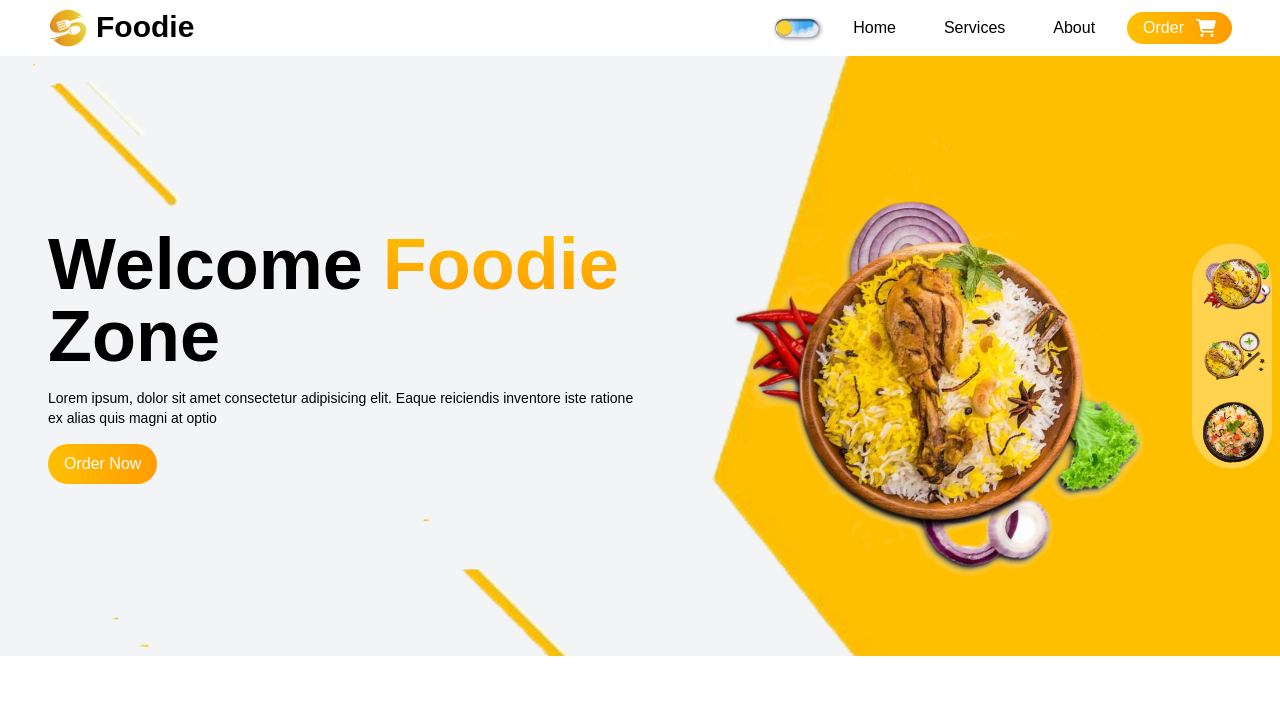
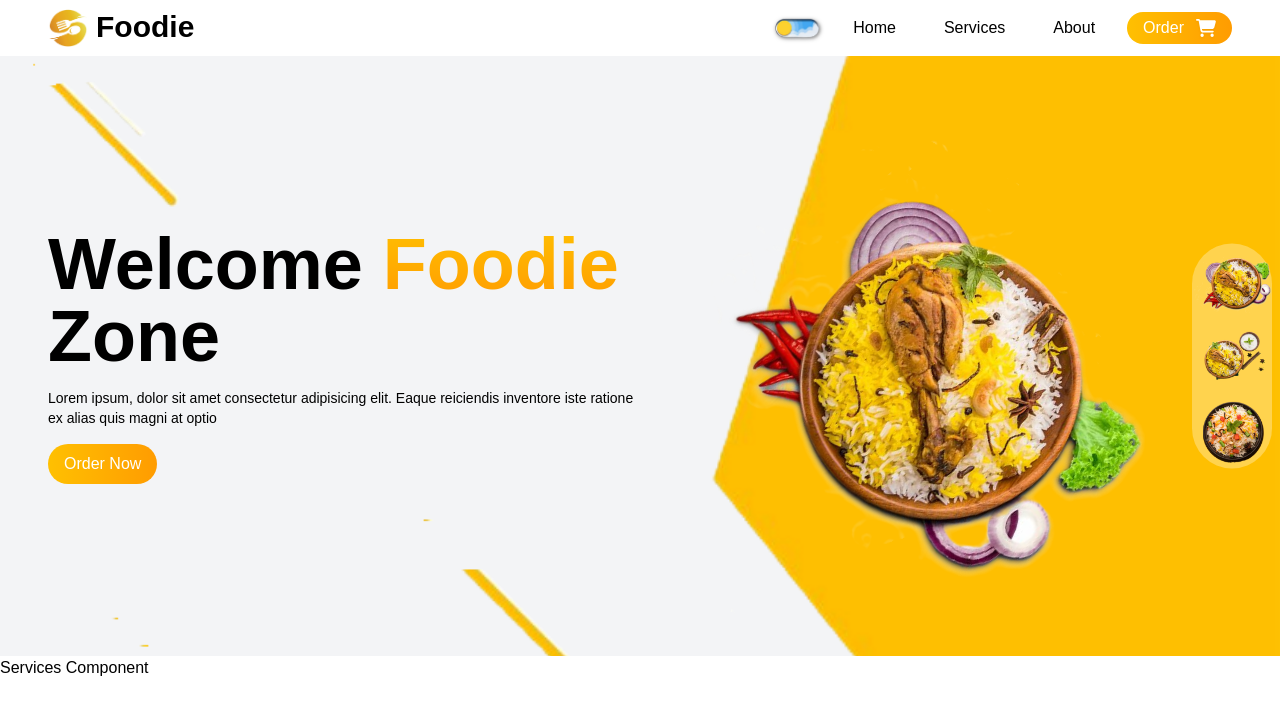
Before and after one commit to wacho91/Restaurant, a React (Vite) app: page / in a window 1280 px wide. Shown: the top 712 px of the page. Built offline with nearby package versions, Linux system fonts and the light colour scheme.

Commit message:
Services Component

```diff
--- a/src/App.jsx
+++ b/src/App.jsx
@@ -4,6 +4,7 @@ import Hero from "./Component/Hero/Hero";
 
 import AOS from "aos";
 import "aos/dist/aos.css";
+import Services from "./Component/Services/Services";
 
 function App() {
 
@@ -21,6 +22,7 @@ function App() {
     <div className="bg-white dark:bg-gray-900 dark:text-white duration-200">
       <Navbar />
       <Hero />
+      <Services />
     </div>
   )
 }
--- /dev/null
+++ b/src/Component/Services/Services.jsx
@@ -0,0 +1,11 @@
+
+
+const Services = () => {
+  return (
+    <div>
+        Services Component
+    </div>
+  )
+}
+
+export default Services
```
